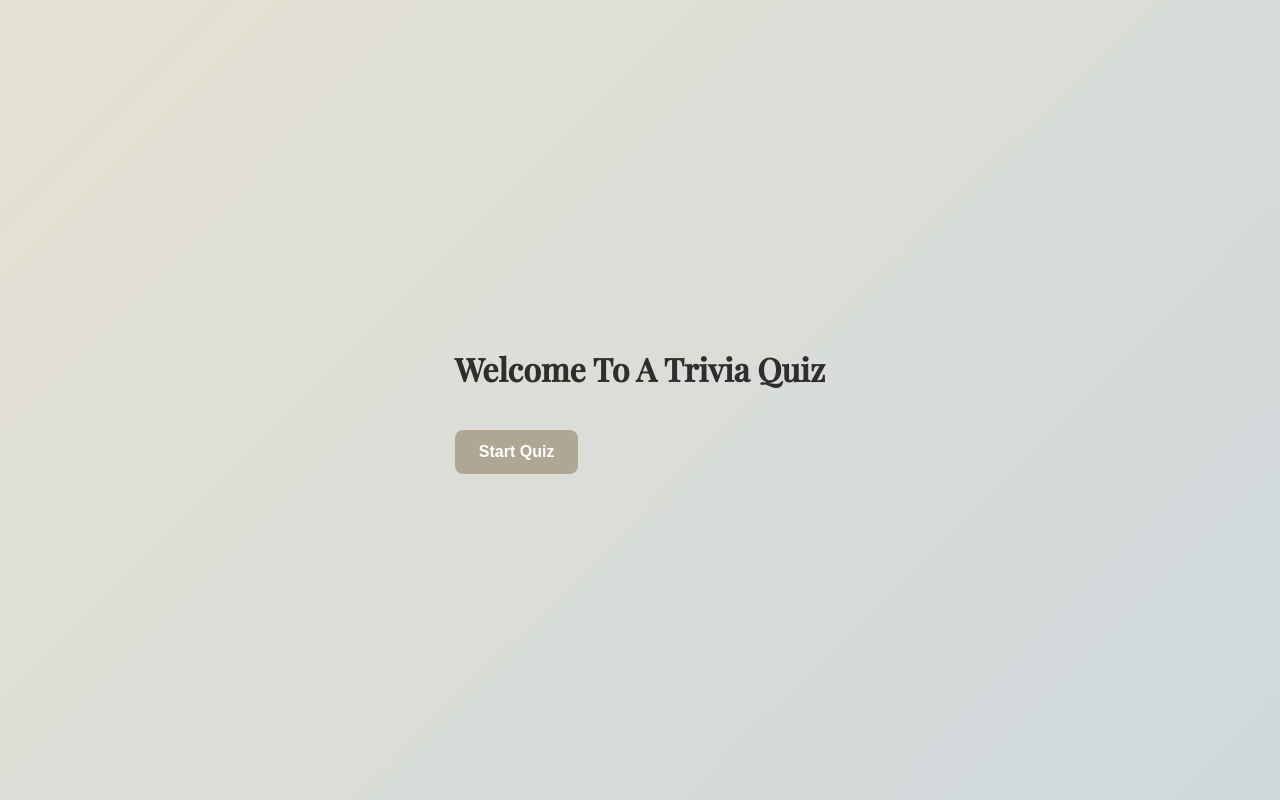
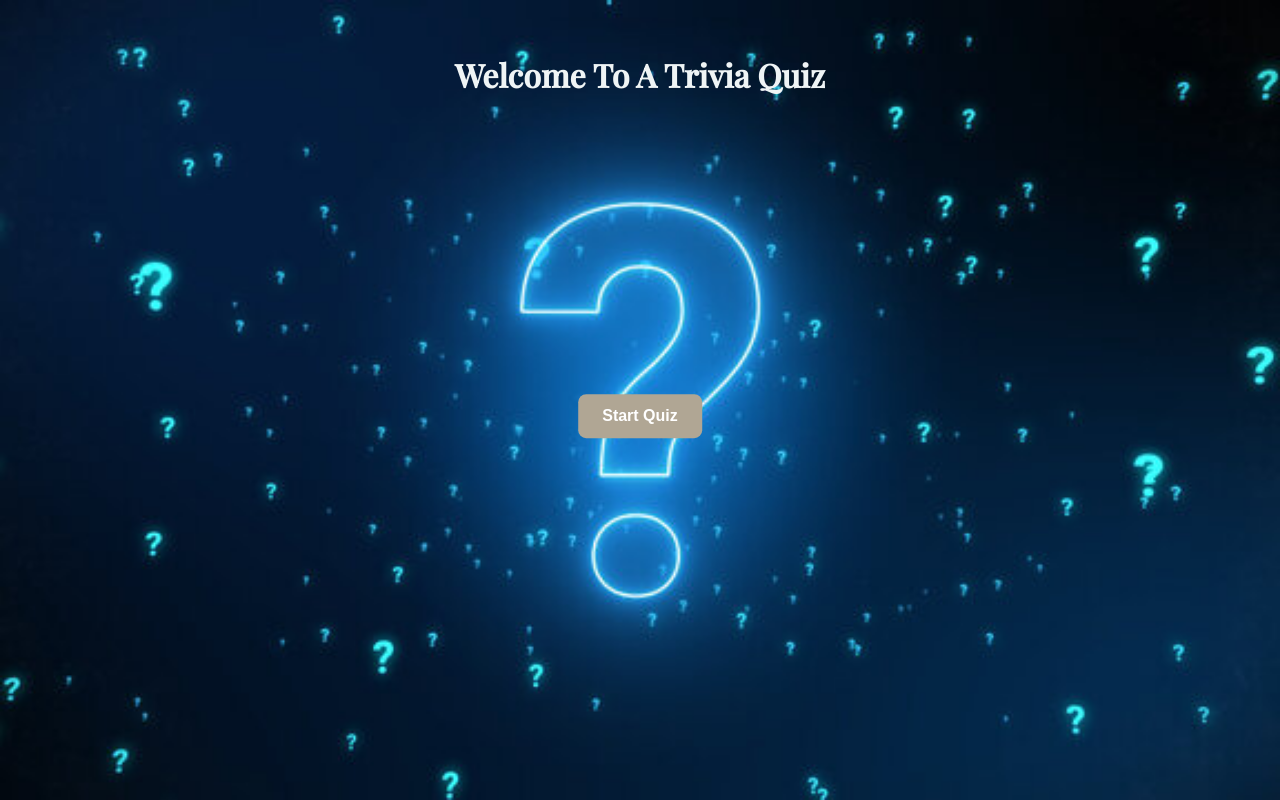
Before and after one commit to Moringa-SDF-PT10/fatuma-dahir-trivia-project, a plain HTML site: page index.html in a window 1280 px wide. Drawn offline with nearby package versions, Linux system fonts and the light colour scheme; no server answers.

Commit message:
added 1 event listener and bg-img

```diff
--- a/index.js
+++ b/index.js
@@ -157,3 +157,9 @@ function showScore() {
     scoreboard.classList.add("hidden"); // Hides the scoreboard
     startScreen.classList.remove("hidden"); // Shows the start screen again
   });
+
+  //show a dialog that prevents a user to accidently leave in the middle of a quiz
+  window.addEventListener("beforeunload", (e) => {
+    e.preventDefault();
+    e.returnValue = "";
+  });
--- a/styles.css
+++ b/styles.css
@@ -6,7 +6,7 @@
 
 body {
   font-family: 'Open Sans', sans-serif;
-  background: linear-gradient(135deg, #e6e2d3, #cfd8dc);
+  background: linear-gradient(135deg, #5c9ec992, #a1a8aba9);
   margin: 0;
   padding: 0;
   min-height: 100vh;
@@ -30,7 +30,13 @@ body {
   display: block;
 }
 
-h1, h2, h3 {
+h1{
+    font-family: 'Playfair Display', serif;
+    color: hsl(192, 22%, 95%);
+    margin-bottom: 1.5rem;
+    text-align: center;
+  }
+h2, h3 {
   font-family: 'Playfair Display', serif;
   color: #2e2e2e;
   margin-bottom: 1.5rem;
@@ -63,7 +69,7 @@ input[type="radio"] {
 
 label {
   display: block;
-  margin-bottom: 1rem;
+  margin-bottom: 1remto;
   padding: 0.6rem 1rem;
   background-color: #f2f0eb;
   border: 1px solid #d6cec2;
@@ -134,3 +140,22 @@ label:hover {
   .notification.show {
     opacity: 1;
   }
+
+  #start-screen {
+    background-image: url('./assets/quizImage.jpg');
+    background-size: cover;
+    background-position: top;
+    background-repeat: no-repeat;
+    width: 100%;
+    height: 100vh;
+    padding: 2rem;
+    color: white;
+    position: relative;
+  }
+
+  #start-btn {
+    position: absolute;
+    top: 50%;
+    left: 50%;
+    transform: translate(-50%, -50%);
+  }
```
Also changed, not shown: index.html (+1 -0 lines), assets/quizImage.jpg (added), 1 other file.
